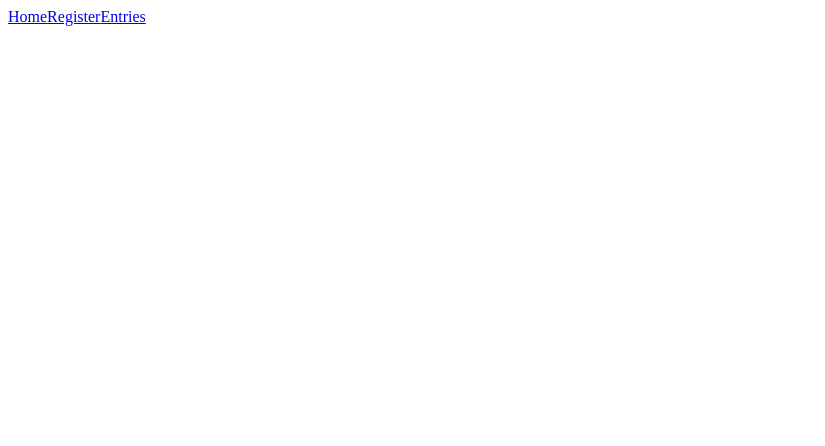
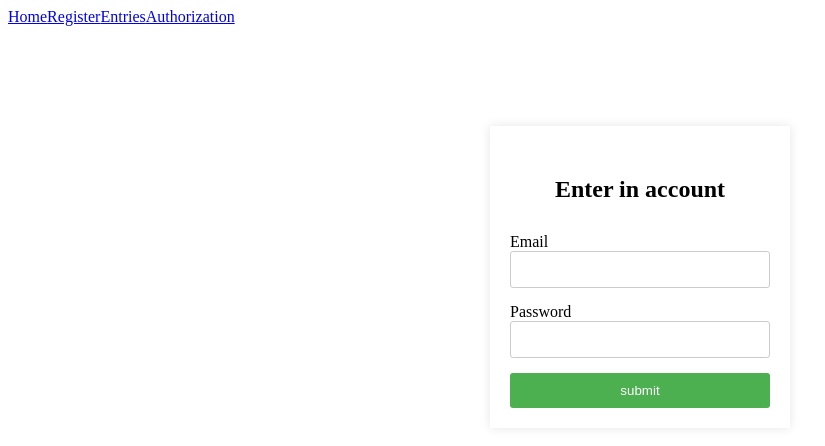
Before and after one commit to makszaranik/HotelCRM-frontend, a Vue app: page /authorization in a window 1280 px wide. Before the commit this address had no page. Shown: the top 446 px of the page, without its empty margins (0-825 px from the left). Built offline with nearby package versions, Linux system fonts and the light colour scheme.

Commit message:
AuthorizationForm, HotelCatalog

```diff
--- a/babel.config.js
+++ b/babel.config.js
@@ -2,4 +2,4 @@ module.exports = {
   presets: [
     '@vue/cli-plugin-babel/preset'
   ]
-}
+};
--- a/src/App.vue
+++ b/src/App.vue
@@ -3,6 +3,7 @@
     <RouterLink to="/home">Home</RouterLink>
     <RouterLink to="/register">Register</RouterLink>
     <RouterLink to="/entries">Entries</RouterLink>
+    <RouterLink to="/authorization">Authorization</RouterLink>
     <RouterView></RouterView>
   </div>
 </template>
@@ -37,5 +38,5 @@ export default {
 };
 </script>
 
-<style>
+<style scoped>
 </style>
--- /dev/null
+++ b/src/components/AuthorizationForm.vue
@@ -0,0 +1,213 @@
+<template>
+  <div id="auth">
+    <form @submit.prevent=submitForm>
+        <h2>Enter in account</h2>
+
+        <label for="email"> Email </label>
+        <input @input="validateEmail" v-model="form.email" type="text" name="email" required>
+        <span class="error-message"> {{ form.errors.email}} </span>
+
+        <label for="password"> Password </label>
+        <input @input="validatePassword" v-model="form.password" type="password" name="password" required>
+        <span class="error-message"> {{ form.errors.password }} </span>
+
+        <button type="submit">submit</button>
+    </form>
+  </div>
+</template>
+
+<script>
+  export default {
+    data(){
+      return{
+        form: {
+          email: '',
+          password: '',
+          errors: {
+            email: '',
+            password: ''
+          }
+        },
+      }
+    },
+    methods: {
+      async submitForm(){
+        this.handleSubmit()
+        const res = await fetch('http://localhost:8000/api/users/authorization',{
+          method : "POST",
+          headers: {
+            'Content-type' : 'application/json'
+          },
+          credentials: 'include',
+          body: JSON.stringify({
+              email: this.form.email,
+              password: this.form.password
+          })
+        })
+
+        if(res.status === 200){
+          this.$router.push("/register")
+        }
+
+        console.log(res);
+        this.resetForm()
+      },
+      handleSubmit(){
+        this.validateEmail();
+        this.validatePassword();
+      },
+      resetForm() {
+        this.form.email = ''
+        this.form.password = ''
+        this.form.errors = {
+          email: '',
+          password:  ''
+        }
+      },
+      validateEmail() {
+          const emailRegex = /^[a-zA-Z0-9._%+-]+@[a-zA-Z0-9.-]+\.[a-zA-Z]{2,}$/;
+          if (!this.form.email) {
+              this.form.errors.email = 'Email is required.';
+          } else if (!emailRegex.test(this.form.email)) {
+              this.form.errors.email = 'Invalid email format.';
+          } else {
+              this.form.errors.email = '';
+          }
+      },
+      validatePassword() {
+        if(!this.form.password){
+          this.form.errors.password = 'Password is required.';
+        }else{
+          this.form.errors.password = '';
+        }
+      }
+    }
+  }
+</script>
+
+<style scoped>
+* {
+    margin: 0;
+    padding: 0;
+    box-sizing: border-box;
+}
+
+.error-message {
+    color: red;
+    font-size: 0.9em;
+    display: block;
+    margin-top: 5px;
+}
+
+body{
+    display: grid;
+    grid-template-areas:
+    "form"
+    "footer";
+    min-height: 100vh;
+}
+
+h2 {
+    text-align: center;
+    margin: 30px;
+}
+
+form {
+    grid-area: form;
+    max-width: 300px;
+    margin: 20px auto;
+    padding: 20px;
+    box-shadow: 0 0 10px rgba(0, 0, 0, 0.1);
+    margin-bottom: 240px;
+    margin-top: 100px;
+}
+
+input {
+    width: 100%;
+    padding: 10px;
+    margin-bottom: 10px;
+    border: 1px solid #ccc;
+    border-radius: 3px;
+    box-sizing: border-box;
+}
+
+button {
+    width: 100%;
+    padding: 10px;
+    background-color: #4CAF50;
+    color: white;
+    border: none;
+    border-radius: 3px;
+}
+
+button:hover {
+    background-color: #45a049;
+    cursor: pointer;
+}
+
+
+footer {
+    margin-top: 100px;
+    grid-area: footer;
+    display: flex;
+    justify-content: space-around;
+    padding: 20px;
+    background-color: #343a40;
+    color: white;
+}
+
+
+.footer-icons {
+    display: flex;
+    justify-content: center;
+    gap: 20px;
+    margin-bottom: 10px;
+}
+
+.footer-icons a {
+    color: rgb(255, 255, 255);
+    font-size: 1.5em;
+    text-decoration: none;
+    transition: transform 0.3s;
+}
+
+.footer-icons a:hover {
+    transform: scale(1.2);
+}
+
+@media(max-width: 768px){
+    body{
+        display: grid;
+        grid-template-areas:
+        "form"
+        "footer";
+        min-height: 100vh;
+    }
+
+    h2 {
+        text-align: center;
+        margin: 30px;
+    }
+
+    form {
+        grid-area: form;
+        max-width: 300px;
+        margin: 20px auto;
+        padding: 20px;
+        box-shadow: 0 0 10px rgba(0, 0, 0, 0.1);
+        margin-bottom: 40%;
+        margin-top: 100px;
+        text-align: center;
+    }
+
+    .footer-icons {
+        display: flex;
+        justify-content: center;
+        gap: 30px;
+        margin-bottom: 10px;
+    }
+    .footer a{
+        text-align: center;
+    }
+}
+</style>
--- a/src/components/RegistrationForm.vue
+++ b/src/components/RegistrationForm.vue
@@ -1,6 +1,6 @@
 <template>
 <div id="form">
-  <form @submit.prevent="handleSubmit">
+  <form @submit.prevent="submitForm">
     <h2>Registration</h2>
 
     <label for="email">Email</label>
@@ -90,6 +90,38 @@ export default {
       };
     },
     methods: {
+      async submitForm(){
+        this.handleSubmit()
+        const res = await fetch('http://localhost:8000/api/users/registration', {
+            method: 'POST',
+            headers: {
+                'Content-type' : 'application/json'
+            },
+            credentials: 'include',
+            body: JSON.stringify({
+                email: this.form.email,
+                password: this.form.password
+            })
+        })
+        console.log(res)
+        this.resetForm();
+      },
+      handleSubmit() {
+        this.validateEmail();
+        this.validatePassword();
+        this.validateSurname();
+        this.validateName();
+        this.validateSecondname();
+        this.validateBirthdaydata();
+        this.validatePhone();
+        this.validateGroup();
+        this.validateSex();
+        this.validateFileUpload({ target: this.$refs.fileUpload });
+
+        if (Object.values(this.form.errors).every(error => error === '')) {
+            alert('Form submitted successfully!');
+        }
+    },
       handlePhoneInput(){
           this.phoneInputListener()
           this.validatePhone()
@@ -240,34 +272,7 @@ export default {
               sex: '',
               fileUpload: ''
           }
-      },
-        handleSubmit() {
-            this.validateEmail();
-            this.validatePassword();
-            this.validateSurname();
-            this.validateName();
-            this.validateSecondname();
-            this.validateBirthdaydata();
-            this.validatePhone();
-            this.validateGroup();
-            this.validateSex();
-            this.validateFileUpload({ target: this.$refs.fileUpload });
-
-            if (Object.values(this.form.errors).every(error => error === '')) {
-                alert('Form submitted successfully!');
-                const entry = {
-                    email: this.form.email,
-                    name: this.form.name,
-                    surname: this.form.surname,
-                    phone: this.form.phone,
-                    group: this.form.group,
-                    sex: this.form.sex,
-                    selected: false,
-                };
-                this.$emit('add-entry', entry);
-                this.resetForm();
-            }
-        }
+      }
     }
 };
 </script>
--- a/src/router.js
+++ b/src/router.js
@@ -2,16 +2,18 @@ import { createRouter, createWebHistory } from 'vue-router';
 import HomePage from '@/components/HomePage.vue';
 import RegistrationPage from '@/components/RegistrationForm.vue';
 import EntriesPage from '@/components/EntriesTable.vue';
+import AuthorizationForm from './components/AuthorizationForm.vue';
 
 const routes = [
   { path: '/home', name: 'Home', component: HomePage },
   { path: '/register', name: 'Register', component: RegistrationPage },
   { path: '/entries', name: 'Entries', component: EntriesPage },
+  { path: '/authorization', name: 'Authorization', component: AuthorizationForm}
 ];
 
 const router = createRouter({
   history: createWebHistory(),
-  routes,
+  routes: routes,
 });
 
 export default router;
```
Also changed, not shown: package.json (+22 -4 lines), src/components/HotelCatalog.vue (added), 1 other file (tests, documents, lock files or other folders).
